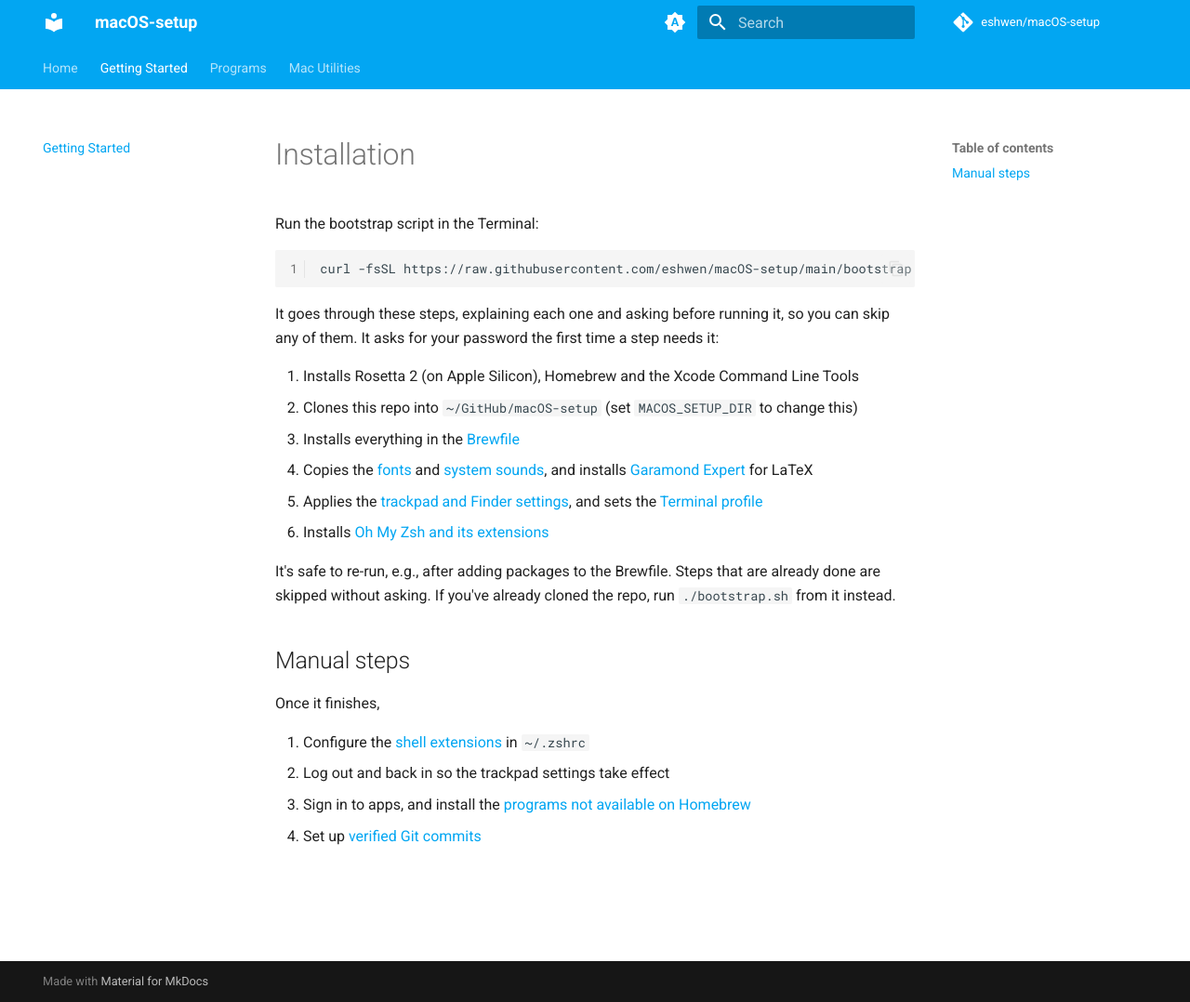
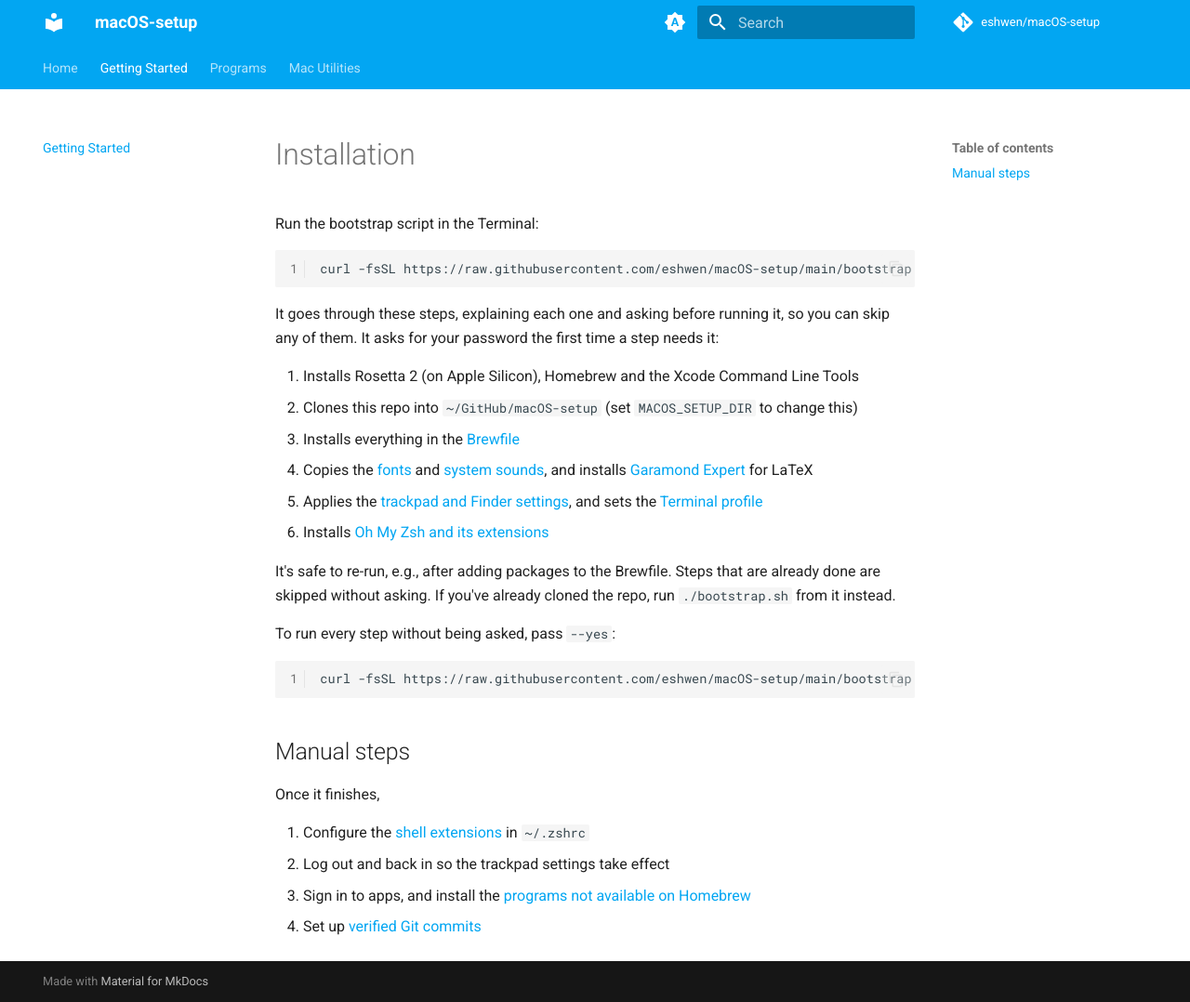
Before and after one commit to eshwen/macOS-setup, an MkDocs documentation site: the page built from docs/getting_started/getting-started.md, in a window 1280 px wide and 1078 px high. Shown: the whole window at 93% size. Built offline with MkDocs 1.6.1 and Material for MkDocs 9.7.7, drawn with Linux system fonts in a browser that asks for light colours; comment, search, counter and statistics services are not loaded; the version menu is left out.

Commit message:
Add a --yes option to run every bootstrap step without asking
Co-Authored-By: Claude Opus 5.5 <noreply@anthropic.com>

````diff
--- a/docs/getting_started/getting-started.md
+++ b/docs/getting_started/getting-started.md
@@ -17,6 +17,12 @@ It goes through these steps, explaining each one and asking before running it, s
 
 It's safe to re-run, e.g., after adding packages to the Brewfile. Steps that are already done are skipped without asking. If you've already cloned the repo, run `./bootstrap.sh` from it instead.
 
+To run every step without being asked, pass `--yes`:
+
+```sh
+curl -fsSL https://raw.githubusercontent.com/eshwen/macOS-setup/main/bootstrap.sh | bash -s -- --yes
+```
+
 ## Manual steps
 
 Once it finishes,
````
Also changed, not shown: 1 other file.
